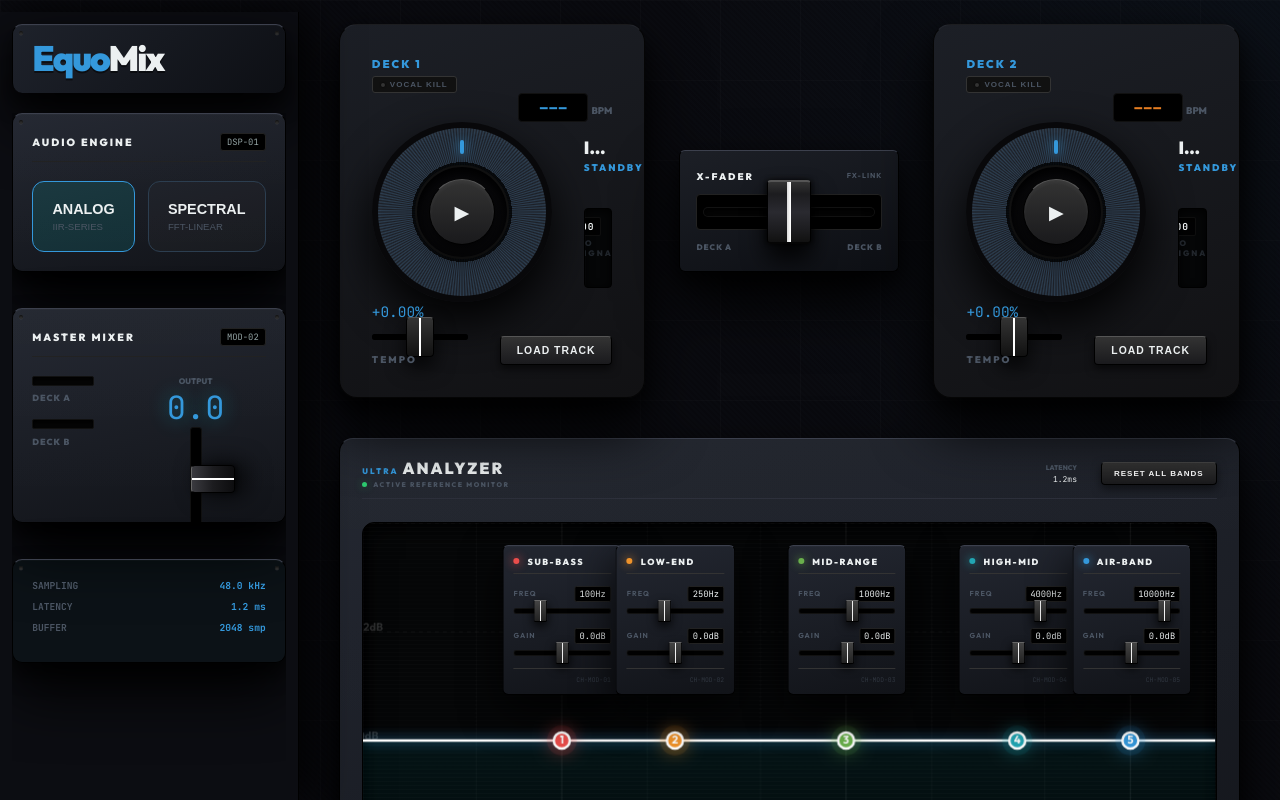
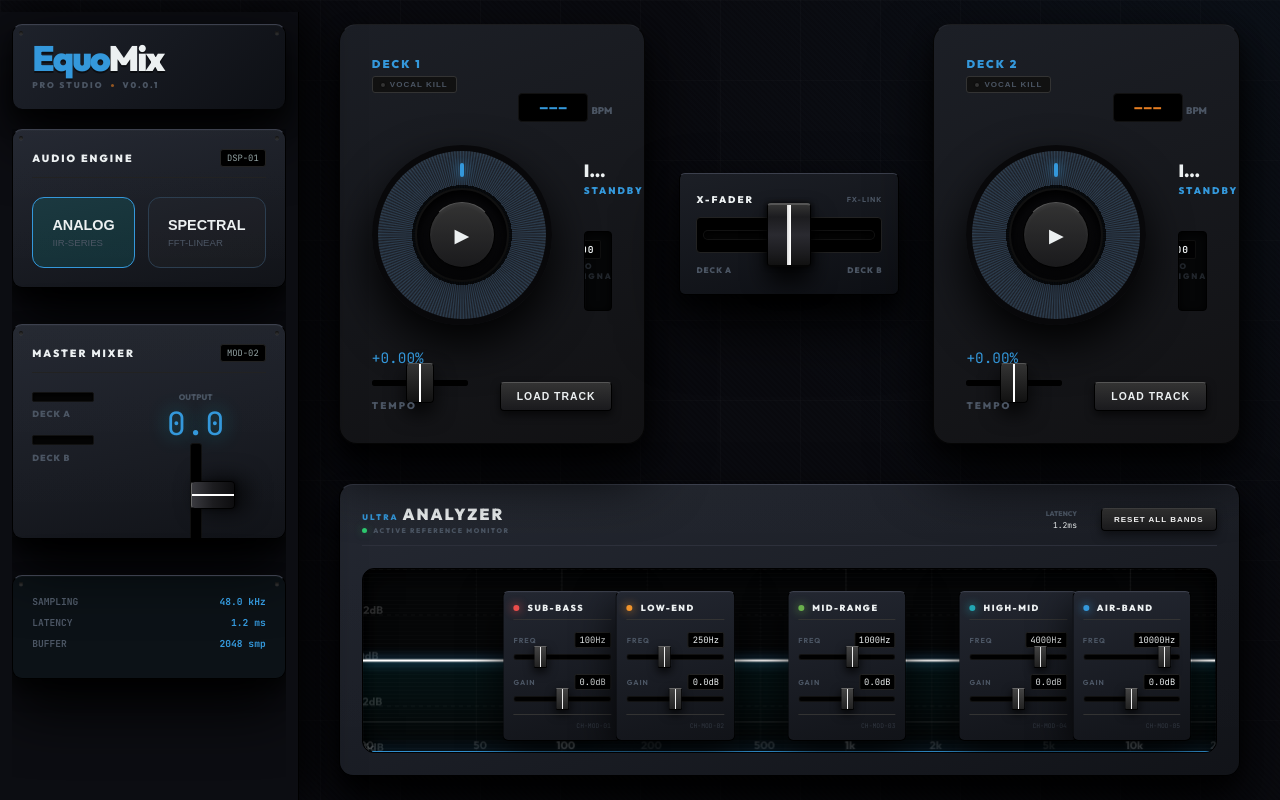
Before and after one commit to rubum/EquoMix, a website built with Vite: page index.html in a window 1280 px wide. Built offline with nearby package versions, Linux system fonts and the light colour scheme; animation ran at ten frames a second; what fft.js would draw is missing.

Commit message:
Adjust main container height and canvas positioning while adding a brand subtitle to the header

```diff
--- a/index.html
+++ b/index.html
@@ -27,6 +27,9 @@
         <div class="logo-box">
           <div class="brand-main">
             <span class="b-p">Equo</span><span class="b-s">Mix</span>
+          </div>
+          <div class="brand-sub">
+            PRO STUDIO <span class="dot"></span> V0.0.1
           </div>
         </div>
       </div>
--- a/style.css
+++ b/style.css
@@ -390,7 +390,7 @@
   display: grid;
   grid-template-columns: 1fr 240px 1fr;
   gap: 1.5rem;
-  height: 540px;
+  height: 420px;
 }
 
 .cyber-deck {
@@ -933,6 +933,7 @@
   padding: 1.2rem 1.4rem 1.4rem;
   box-shadow: var(--shadow-hardware);
   display: flex;
+  flex: 1;
   flex-direction: column;
   gap: 1rem;
 }
@@ -1073,7 +1074,10 @@
 #eq-canvas {
   width: 100%;
   height: 100%;
-  position: relative;
+  position: absolute;
+  top: 0;
+  left: 0;
+  display: block;
   z-index: 1;
 }
 
```
